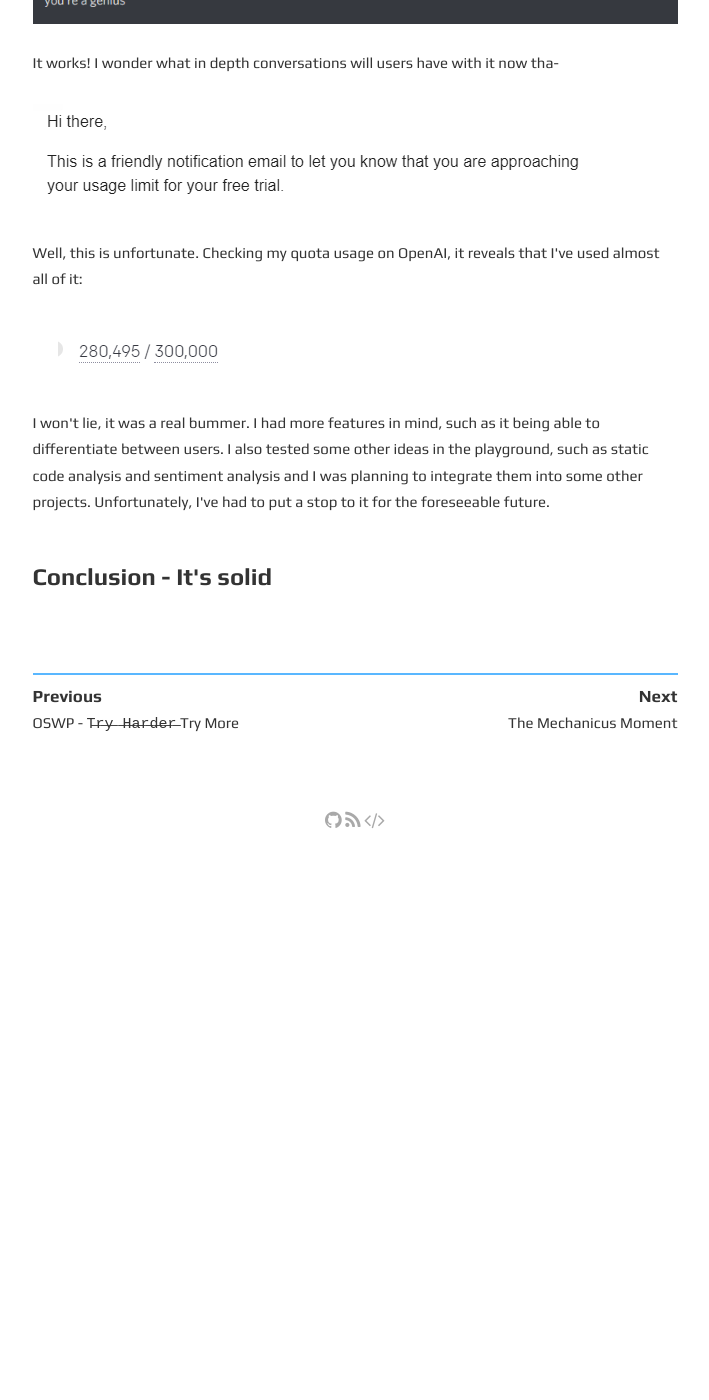
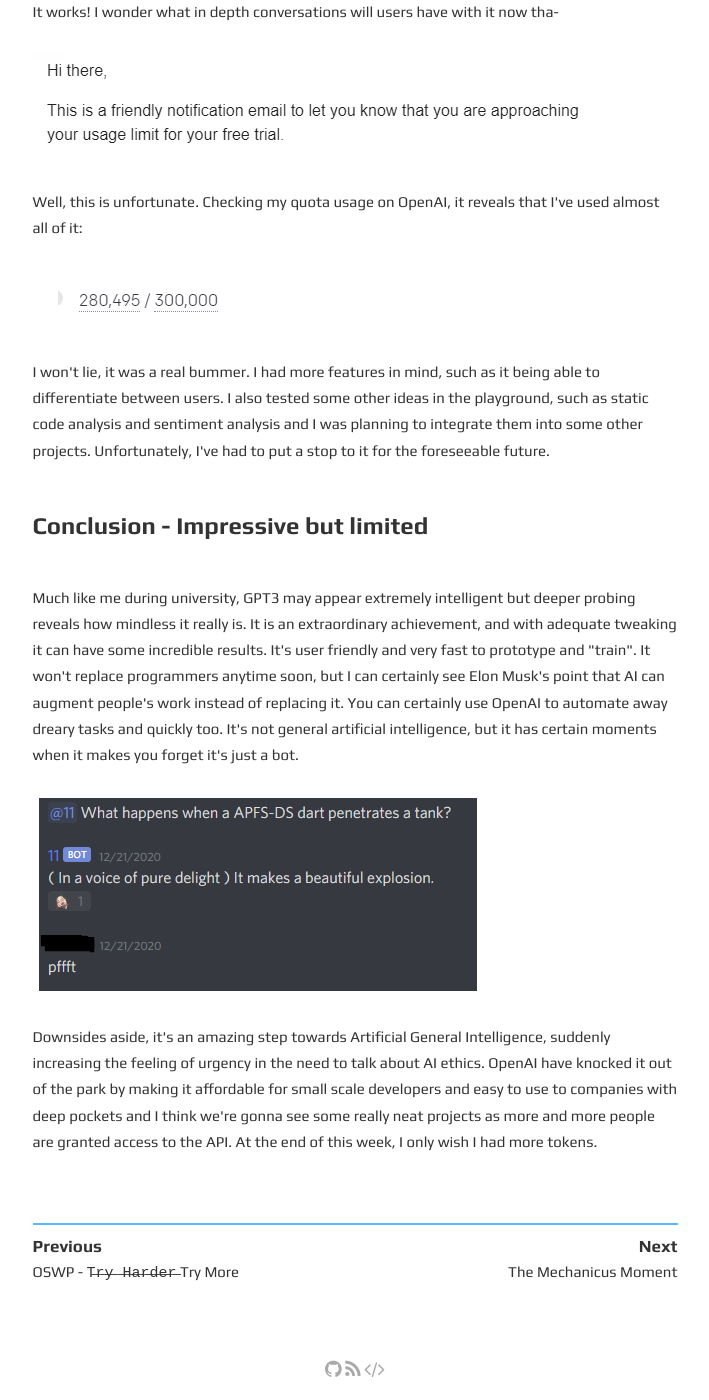
Before and after one commit to robsware/robsware.github.io, a Jekyll site: the page built from _posts/2020-12-27-GPT3.md, in a window 1280 px wide and 1400 px high, scrolled down 8386 px. Shown: the whole window, without its empty margins (285-994 px from the left). Built offline with Jekyll 4.4.1, drawn with Linux system fonts in a browser that asks for light colours; before the commit the page ends 9236 px from its top, so only the background shows below that; some of the changed text lies outside the part shown.

Commit message:
Figured out and fixed all the html issues huzzah

```diff
--- a/_posts/2020-12-27-GPT3.md
+++ b/_posts/2020-12-27-GPT3.md
@@ -7,119 +7,93 @@
 ---
 
 
-<html>
-
-<head>
-</head>
-
-<body>
-  <div id="main">
-    <div id="header">
-      <div id="menubar">
-        <ul id="menu">
-          <li><a href="../index.html">Home</a></li>
-          <li><a href="../walkthroughs.html">Walkthroughs</a></li>
-          <li class="selected"><a href="../experiments.html">Experiments</a></li>
-          <li><a href="../rants.html">Rants</a></li>
-          <li><a href="../contact.html">Social Media</a></li>
-        </ul>
-      </div>
-    </div>
-    <div id="site_content">
-      <div id="content">
-        <h1>A week with GPT3</h1>
-        <p>Posted on December 27, 2020 <br><br> On the 19th of December, I woke up bleary eyed on a Saturday after another late night of doing CTFs and reached for my phone to check the time, expecting a lazy weekend ahead to cool down and I noticed an email from OpenAI. Suffice to say that woke me faster than any amount of binge drinking Monster energy drinks would. The email just said I now have a trial access to GPT3, either through March or until I hit my quota, whichever comes first. So I jumped right out of bed and to my PC to read the docs.
-        <br><br>
-        </p>
-        <h3>The Project - Discord Technical Helper</h3>
-        <p>
-        I have a private discord server for a few friends to <strike>talk about ideas, current events and projects</strike> shitpost together. I've already made a chatbot previously (writeup coming before the heat death of the universe) that was pretty successful and also a good avenue to practice my javascript. With access to GPT3, I figured a chatbot designed to assist in our technical tasks would be a great project. While we're not all programmers, all of us work in a STEM related field. <br><br>
-        GPT3 works based on prompts. You provide a prompt, set the stop sequences, and submit it via an API call to get a generated response back. There are a few parameters to tweak, but the only real learning curve is figuring out how to use the stop sequences.<br><br>
-        Enter November, or 11 for short. Named so because I made the first commit on this project in November. All the code used is available <a href="https://github.com/robsware/Discord-GPT3-BOT"> on my github here.</a> OpenAI has an example for a chatbot with a personality, so I decided to add one too and wrote the prompt in an attempt to create a brainy and smug android.<br><br>
-        Since the discord.py functions are quite strict, I made a function that would send the Discord message to GPT 3 together with the prompt and imported it into the main bot code as a function called ask().<br><br>
-
-        <span class="center"><img src="/assets/images/1.png" alt="Ask Function" /></span><br>
-
-        Main code:<br><br>
-
-        <span class="center"><img src="/assets/images/2.png" alt="main.py" /></span><br>
-
-        Let's give it a whirl: <br><br>
-
-        <span class="center"><img src="/assets/images/hello.PNG" alt="Hello World" /></span><br>
 
 
-        Wonderful. Time for some field testing. I've asked my friends to ask questions about something they're knowledgeable about. <br><br>
+<h1>A week with GPT3</h1>
+<p>Posted on December 27, 2020 <br><br> On the 19th of December, I woke up bleary eyed on a Saturday after another late night of doing CTFs and reached for my phone to check the time, expecting a lazy weekend ahead to cool down and I noticed an email from OpenAI. Suffice to say that woke me faster than any amount of binge drinking Monster energy drinks would. The email just said I now have a trial access to GPT3, either through March or until I hit my quota, whichever comes first. So I jumped right out of bed and to my PC to read the docs.
+<br><br>
+</p>
+<h3>The Project - Discord Technical Helper</h3>
+<p>
+I have a private discord server for a few friends to <strike>talk about ideas, current events and projects</strike> shitpost together. I've already made a chatbot previously (writeup coming before the heat death of the universe) that was pretty successful and also a good avenue to practice my javascript. With access to GPT3, I figured a chatbot designed to assist in our technical tasks would be a great project. While we're not all programmers, all of us work in a STEM related field. <br><br>
+GPT3 works based on prompts. You provide a prompt, set the stop sequences, and submit it via an API call to get a generated response back. There are a few parameters to tweak, but the only real learning curve is figuring out how to use the stop sequences.<br><br>
+Enter November, or 11 for short. Named so because I made the first commit on this project in November. All the code used is available <a href="https://github.com/robsware/Discord-GPT3-BOT"> on my github here.</a> OpenAI has an example for a chatbot with a personality, so I decided to add one too and wrote the prompt in an attempt to create a brainy and smug android.<br><br>
+Since the discord.py functions are quite strict, I made a function that would send the Discord message to GPT 3 together with the prompt and imported it into the main bot code as a function called ask().<br><br>
 
-        <span class="center"><img src="/assets/images/OSI.PNG" alt="OSI Stack" /></span><br><br>
-        <span class="center"><img src="/assets/images/ERA.PNG" alt="ERA" /></span><br><br>
-        <span class="center"><img src="/assets/images/HEAT.PNG" alt="HEAT" /></span><br><br>
-        <span class="center"><img src="/assets/images/slope.PNG" alt="Slope" /></span><br><br>
-        <span class="center"><img src="/assets/images/anthro.PNG" alt="Anthropology related questions" /></span><br><br>
-        <span class="center"><img src="/assets/images/assessment.PNG" alt="Security assessment" /></span><br><br>
+<span class="center"><img src="/assets/images/1.png" alt="Ask Function" /></span><br>
 
-        Even knowledge about some more obscure projects:<br><br>
+Main code:<br><br>
 
-        <span class="center"><img src="/assets/images/dark winter.PNG" alt="Dark Winter Project" /></span><br><br>
-        <span class="center"><img src="/assets/images/deusex.PNG" alt="Games" /></span><br><br>
+<span class="center"><img src="/assets/images/2.png" alt="main.py" /></span><br>
 
-        Some python code, despite it not being included in the prompt:<br><br>
+Let's give it a whirl: <br><br>
 
-        <span class="center"><img src="/assets/images/python.PNG" alt="Python code" /></span><br><br>
-        <span class="center"><img src="/assets/images/stuxnet.PNG" alt="Suxnet" /></span><br><br>
+<span class="center"><img src="/assets/images/hello.PNG" alt="Hello World" /></span><br>
 
-        Pretty impressive, isn't it?<br><br>
 
-        <h3>The Good - Impressive results</h3>
+Wonderful. Time for some field testing. I've asked my friends to ask questions about something they're knowledgeable about. <br><br>
 
-        Even with a fairly short prompt, the results were really impressive. The responses were articulate and had a twinge of personality added to them. GPT3 proved to be knowledgeable across all fields that we probed it for, even being snarky when we made typos or sent the message before we finished writing it. It was also incredibly fast, most responses taking less than 1 second to be processed and sent back even over Discord.<br><br>
+<span class="center"><img src="/assets/images/OSI.PNG" alt="OSI Stack" /></span><br><br>
+<span class="center"><img src="/assets/images/ERA.PNG" alt="ERA" /></span><br><br>
+<span class="center"><img src="/assets/images/HEAT.PNG" alt="HEAT" /></span><br><br>
+<span class="center"><img src="/assets/images/slope.PNG" alt="Slope" /></span><br><br>
+<span class="center"><img src="/assets/images/anthro.PNG" alt="Anthropology related questions" /></span><br><br>
+<span class="center"><img src="/assets/images/assessment.PNG" alt="Security assessment" /></span><br><br>
 
-        The real magic came from those little personality touches. The occasional snarky response or burn over a typo got us laughing, and some of its replies were so insightful that for a second we forgot we were talking to an API, instilling a sense of somber.<br><br>
+Even knowledge about some more obscure projects:<br><br>
 
-        The trial is also reasonably generous, with 300k tokens being enough to get a good idea about what you're dealing with, although you can definitely burn through them surprisingly fast.<br><br>
-        </p>
+<span class="center"><img src="/assets/images/dark winter.PNG" alt="Dark Winter Project" /></span><br><br>
+<span class="center"><img src="/assets/images/deusex.PNG" alt="Games" /></span><br><br>
 
-        <h3>The bad - It's expensive</h3>
-        <p>While very flexible in terms of pricing, the fact that for every request you have to send the whole prompt can drive the cost up significantly. Our queries together with the prompt and response were around 500 tokens, and while using the "best of" parameter and the davinci engine, the cost would be somewhere between 3 and 5 cents per question. Not a lot at first glance, but 20â€“30 questions can get you to a dollar and that's not a huge number. A dollar per day is 30 dollars per month. Not a huge sum, but consider all the other things you could get for less than 30 dollars. Your own domain, a HackTheBox sub and a Netflix sub. The flexible pricing is great, it allows me to run the chatbot for 20â€“30 dollars a month without needing to go for the 100 dollar option that offers about 2 million tokens. You can also downgrade the quality of the responses to cut down the price. The flexibility is there and it's good. The issue is that you can burn through tokens prohibitively fast during initial testing, as even requests using the playground count towards your cap.<br><br>
+Some python code, despite it not being included in the prompt:<br><br>
 
-        Being an invite only program, there's not a lot of documentation available on the web. OpenAI has some examples on their website, but it might take you a moment to get your head around it. Also, some of the responses were cherry picked. While about 90% of the responses were good to great, 10% were complete nonsense.
+<span class="center"><img src="/assets/images/python.PNG" alt="Python code" /></span><br><br>
+<span class="center"><img src="/assets/images/stuxnet.PNG" alt="Suxnet" /></span><br><br>
 
-        </p>
+Pretty impressive, isn't it?<br><br>
 
-        <h3>The Great - It just works</h3>
-        <p>
-          Once you figure out how the prompt system works and plug it into something else, it just works and with great results.The responses themselves involve 0 coding and anyone can start playing around with it regardless of how much experience they have.<br><br>
+<h3>The Good - Impressive results</h3>
 
-          OpenAI's website automatically loads your API key in their documentation, while also providing great guidelines and examples. The playground prompts can be exported as Python code or curl requests, making integration really painless. You can quite literally go from 0 to a working prototype in a matter of hours and that's remarkable. And best of it all, you don't have to spend time training anything. The prompt that gets submitted is the training, so keeping the dataset intact is easy.
+Even with a fairly short prompt, the results were really impressive. The responses were articulate and had a twinge of personality added to them. GPT3 proved to be knowledgeable across all fields that we probed it for, even being snarky when we made typos or sent the message before we finished writing it. It was also incredibly fast, most responses taking less than 1 second to be processed and sent back even over Discord.<br><br>
 
-        </p>
+The real magic came from those little personality touches. The occasional snarky response or burn over a typo got us laughing, and some of its replies were so insightful that for a second we forgot we were talking to an API, instilling a sense of somber.<br><br>
 
-        <h3>Upgrades people, upgrades</h3>
-        <p>
-          The main complaint from the entitled server users was the lack of persistence. Given how the prompt system worked, GPT3 would consider each query in a vacuum. People demanded persistence and I looked for a way to do it that wouldn't blow through my remaining tokens.<br><br>
-          So I decided I'd use a cache system. Once someone interacted with 11, a cache of the dialogue would start being built and sent alongside the prompt and the query. This allowed 11 to discuss the same topic in depth and appear more human. The real issue came from integrating this system. Since the discord.py library is very strict with what parameters its functions can accept, I had to resort to using global variables.<br><br>
-          <span class="center"><img src="/assets/images/3.png" alt="Globals" /></span><br>
-          A new problem came up now, namely token usage. Given that traffic was rather heavy, the cache would quickly balloon in size and end up burning through a ton of tokens. So I decided to implement a timer. If you'd stop interacting with 11 for more than 2 hours, the cache would get emptied. A generous timeline, but I figured it'd be enough to keep a conversation going and account for lulls in it. To implement this, I had to use a timer. Given the nature of the discord.py library, it had to be asynchronous, so I decided to use the elegant solution and use multi threading. First define a time function to use a new thread with the threading.Timer function:<br><br>
-          <span class="center"><img src="/assets/images/4.png" alt="Timer" /></span><br>
-          Next, simply call it after every query:<br><br>
-          <span class="center"><img src="/assets/images/5.png" alt="Cache" /></span><br>
-          Done and done. The AI is now ready to roll. Let's test it.<br><br>
-          <span class="center"><img src="/assets/images/cats.PNG" alt="persistence" /></span><br><br>
-          It works! I wonder what in depth conversations will users have with it now tha-<br><br>
-          <span class="center"><img src="/assets/images/limit.PNG" alt="ouch" /></span><br><br>
-          Well, this is unfortunate. Checking my quota usage on OpenAI, it reveals that I've used almost all of it:<br><br>
-          <span class="center"><img src="/assets/images/quota.PNG" alt="ouch" /></span><br><br>
-          I won't lie, it was a real bummer. I had more features in mind, such as it being able to differentiate between users. I also tested some other ideas in the playground, such as static code analysis and sentiment analysis and I was planning to integrate them into some other projects. Unfortunately, I've had to put a stop to it for the foreseeable future.<br><br>
-          <h3>Conclusion - It's solid </h3>
-          Much like me during university, GPT3 may appear extremely intelligent but deeper probing reveals how mindless it really is. It is an extraordinary achievement, and with adequate tweaking it can have some incredible results. It's user friendly and very fast to prototype and "train". It won't replace programmers anytime soon, but I can certainly see Elon Musk's point that AI can augment people's work instead of replacing it. You can certainly use OpenAI to automate away dreary tasks and quickly too. It's not general artificial intelligence, but it has certain moments when it makes you forget it's just a bot.<br><br>
-          <span class="center"><img src="/assets/images/fun.PNG" alt="almost human" /></span><br><br>
-          Downsides aside, it's an amazing step towards Artificial General Intelligence, suddenly increasing the feeling of urgency in the need to talk about AI ethics. OpenAI have knocked it out of the park by making it affordable for small scale developers and easy to use to companies with deep pockets and I think we're gonna see some really neat projects as more and more people are granted access to the API. At the end of this week, I only wish I had more tokens.
-        </p>
-      </div>
-    </div>
-    <div id="footer">
-      <p><a href="../index.html">Home</a> | <a href="../walkthroughs.html">Walkthroughs</a> | <a href="../experiments.html">Experiments</a> | <a href="../rants.html">Rants</a> | <a href="../contact.html">Social Media</a></p>
-    </div>
-  </div>
-</body>
-</html>
+The trial is also reasonably generous, with 300k tokens being enough to get a good idea about what you're dealing with, although you can definitely burn through them surprisingly fast.<br><br>
+</p>
+
+<h3>The bad - It's expensive</h3>
+<p>While very flexible in terms of pricing, the fact that for every request you have to send the whole prompt can drive the cost up significantly. Our queries together with the prompt and response were around 500 tokens, and while using the "best of" parameter and the davinci engine, the cost would be somewhere between 3 and 5 cents per question. Not a lot at first glance, but 20â€“30 questions can get you to a dollar and that's not a huge number. A dollar per day is 30 dollars per month. Not a huge sum, but consider all the other things you could get for less than 30 dollars. Your own domain, a HackTheBox sub and a Netflix sub. The flexible pricing is great, it allows me to run the chatbot for 20â€“30 dollars a month without needing to go for the 100 dollar option that offers about 2 million tokens. You can also downgrade the quality of the responses to cut down the price. The flexibility is there and it's good. The issue is that you can burn through tokens prohibitively fast during initial testing, as even requests using the playground count towards your cap.<br><br>
+
+Being an invite only program, there's not a lot of documentation available on the web. OpenAI has some examples on their website, but it might take you a moment to get your head around it. Also, some of the responses were cherry picked. While about 90% of the responses were good to great, 10% were complete nonsense.
+
+</p>
+
+<h3>The Great - It just works</h3>
+<p>
+  Once you figure out how the prompt system works and plug it into something else, it just works and with great results.The responses themselves involve 0 coding and anyone can start playing around with it regardless of how much experience they have.<br><br>
+
+  OpenAI's website automatically loads your API key in their documentation, while also providing great guidelines and examples. The playground prompts can be exported as Python code or curl requests, making integration really painless. You can quite literally go from 0 to a working prototype in a matter of hours and that's remarkable. And best of it all, you don't have to spend time training anything. The prompt that gets submitted is the training, so keeping the dataset intact is easy.
+
+</p>
+
+<h3>Upgrades people, upgrades</h3>
+<p>
+  The main complaint from the entitled server users was the lack of persistence. Given how the prompt system worked, GPT3 would consider each query in a vacuum. People demanded persistence and I looked for a way to do it that wouldn't blow through my remaining tokens.<br><br>
+  So I decided I'd use a cache system. Once someone interacted with 11, a cache of the dialogue would start being built and sent alongside the prompt and the query. This allowed 11 to discuss the same topic in depth and appear more human. The real issue came from integrating this system. Since the discord.py library is very strict with what parameters its functions can accept, I had to resort to using global variables.<br><br>
+  <span class="center"><img src="/assets/images/3.png" alt="Globals" /></span><br>
+  A new problem came up now, namely token usage. Given that traffic was rather heavy, the cache would quickly balloon in size and end up burning through a ton of tokens. So I decided to implement a timer. If you'd stop interacting with 11 for more than 2 hours, the cache would get emptied. A generous timeline, but I figured it'd be enough to keep a conversation going and account for lulls in it. To implement this, I had to use a timer. Given the nature of the discord.py library, it had to be asynchronous, so I decided to use the elegant solution and use multi threading. First define a time function to use a new thread with the threading.Timer function:<br><br>
+  <span class="center"><img src="/assets/images/4.png" alt="Timer" /></span><br>
+  Next, simply call it after every query:<br><br>
+  <span class="center"><img src="/assets/images/5.png" alt="Cache" /></span><br>
+  Done and done. The AI is now ready to roll. Let's test it.<br><br>
+  <span class="center"><img src="/assets/images/cats.PNG" alt="persistence" /></span><br><br>
+  It works! I wonder what in depth conversations will users have with it now tha-<br><br>
+  <span class="center"><img src="/assets/images/limit.PNG" alt="ouch" /></span><br><br>
+  Well, this is unfortunate. Checking my quota usage on OpenAI, it reveals that I've used almost all of it:<br><br>
+  <span class="center"><img src="/assets/images/quota.PNG" alt="ouch" /></span><br><br>
+  I won't lie, it was a real bummer. I had more features in mind, such as it being able to differentiate between users. I also tested some other ideas in the playground, such as static code analysis and sentiment analysis and I was planning to integrate them into some other projects. Unfortunately, I've had to put a stop to it for the foreseeable future.<br><br></p>
+  <h3>Conclusion - Impressive but limited </h3>
+  <p>Much like me during university, GPT3 may appear extremely intelligent but deeper probing reveals how mindless it really is. It is an extraordinary achievement, and with adequate tweaking it can have some incredible results. It's user friendly and very fast to prototype and "train". It won't replace programmers anytime soon, but I can certainly see Elon Musk's point that AI can augment people's work instead of replacing it. You can certainly use OpenAI to automate away dreary tasks and quickly too. It's not general artificial intelligence, but it has certain moments when it makes you forget it's just a bot.<br><br>
+  <span class="center"><img src="/assets/images/fun.PNG" alt="almost human" /></span><br><br>
+  Downsides aside, it's an amazing step towards Artificial General Intelligence, suddenly increasing the feeling of urgency in the need to talk about AI ethics. OpenAI have knocked it out of the park by making it affordable for small scale developers and easy to use to companies with deep pockets and I think we're gonna see some really neat projects as more and more people are granted access to the API. At the end of this week, I only wish I had more tokens.
+</p>
```
Also changed, not shown: _posts/2020-04-27-cellularautomata.md (+36 -51 lines), _posts/2020-06-28-portswigger-labs.md (+37 -61 lines), _posts/2020-07-07-personalizeddata.md (+29 -57 lines), _posts/2020-12-05-oswp.md (+29 -49 lines).
